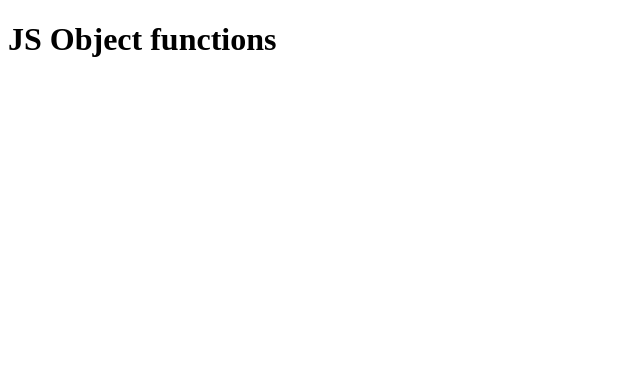
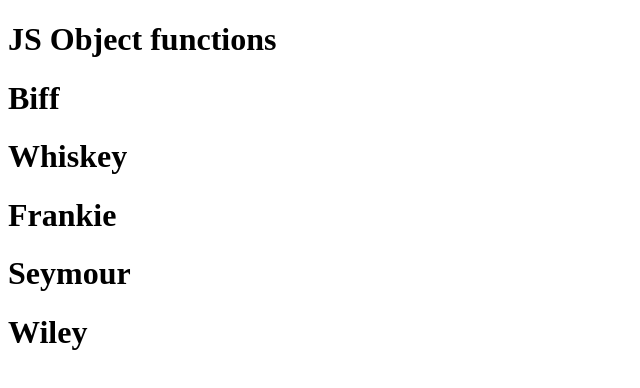
Before and after one commit to ledugani/jsObjectFunctions, a plain HTML site: page index.html in a window 1280 px wide. Shown: the whole page, without its empty margins (0-640 px from the left). Drawn offline with Linux system fonts and the light colour scheme.

Commit message:
completed first challenge

```diff
--- a/index.html
+++ b/index.html
@@ -6,6 +6,7 @@
   </head>
   <body>
     <h1>JS Object functions</h1>
+    <div id="pet-names"></div>
     <script src="objects.js"></script>
   </body>
 </html>
--- a/objects.js
+++ b/objects.js
@@ -1 +1,58 @@
 console.log('howdy');
+
+var favAnimal = {
+    name: "Tom",
+    animal: "cat"
+}
+
+console.log("favAnimal", favAnimal.name);
+console.log("favAnimal", favAnimal['animal']);
+
+var instructorPets = [
+    {
+        instructorName: "Zoe",
+        petName: "Biff",
+        animalType: "evil cat",
+        isFavorite: false
+    },
+    {
+        instructorName: "Zoe",
+        petName: "Whiskey",
+        animalType: "cat",
+        isFavorite: true
+    },
+    {
+        instructorName: "Lauren",
+        petName: "Frankie",
+        animalType: "sweet pupper",
+        isFavorite: true
+    },
+    {
+        instructorName: "Callan",
+        petName: "Seymour",
+        animalType: "one eyed dog",
+        isFavorite: true
+    },
+    {
+        instructorName: "Callan",
+        petName: "Wiley",
+        animalType: "destructive dog",
+        isFavorite: false
+    }
+];
+console.log("instructorPets", instructorPets);
+/*
+var petNames = [];
+
+for (var i=0; i < instructorPets.length; i++) {
+    petNames.push(" " + instructorPets[i].petName)
+}
+
+document.getElementById('pet-names').innerHTML = "<h1>" + petNames + "</h1>";
+*/
+
+var petDiv = document.getElementById('pet-names');
+for (var i = 0; i < instructorPets.length; i++) {
+    console.log("animal", instructorPets[i].petName);
+    petDiv.innerHTML += "<h1>" + instructorPets[i].petName + "</h1>";
+}
```
